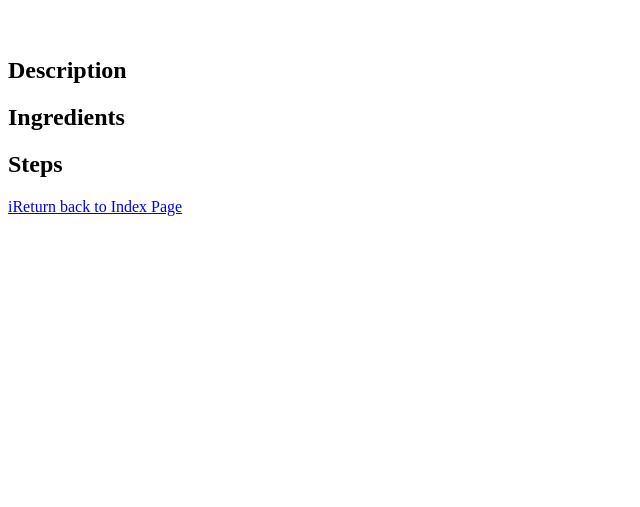
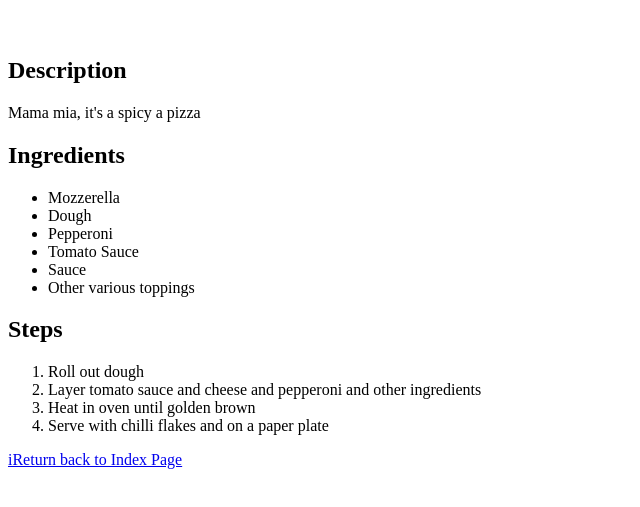
Before and after one commit to Humborker/odin-recipes, a plain HTML site: page recipes/pizza.html in a window 1280 px wide. Shown: the part 61-568 px from the top of the page, without its empty margins (0-640 px from the left). Drawn offline with Linux system fonts and the light colour scheme.

Commit message:
Finished pizza

```diff
--- a/recipes/pizza.html
+++ b/recipes/pizza.html
@@ -9,11 +9,22 @@
  <h1>Pizza</h1>
     <img src="" alt="">
     <h2>Description</h2>
+    <p>Mama mia, it's a spicy a pizza</p>
     <h2>Ingredients</h2>
     <ul>
+      <li>Mozzerella</li>
+      <li>Dough</li>
+      <li>Pepperoni</li>
+      <li>Tomato Sauce</li>
+      <li>Sauce</li>
+      <li>Other various toppings</li>
     </ul>
     <h2>Steps</h2>
     <ol>
+      <li>Roll out dough</li>
+      <li>Layer tomato sauce and cheese and pepperoni and other ingredients</li>
+      <li>Heat in oven until golden brown</li>
+      <li>Serve with chilli flakes and on a paper plate</li>
     </ol>
     <a href="odin-recipes/index.html">iReturn back to Index Page </a>
 </body>
```
